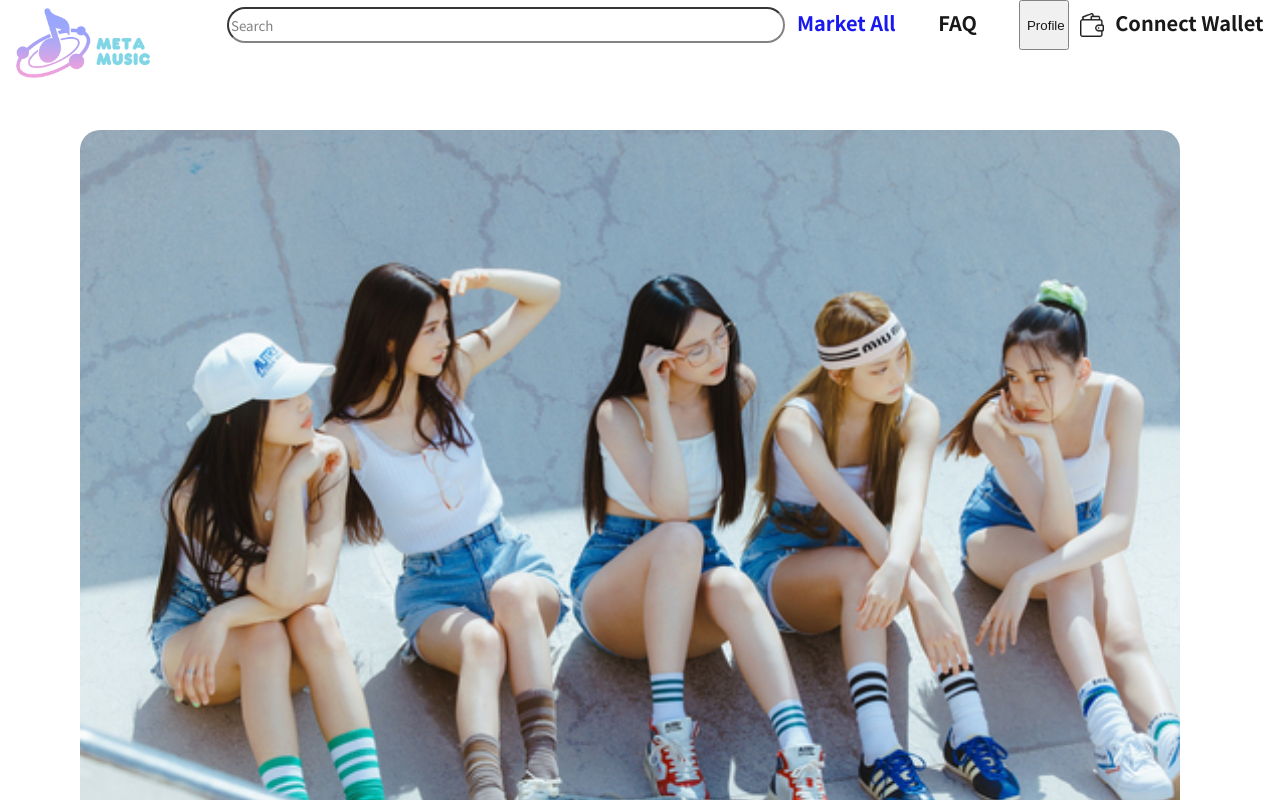
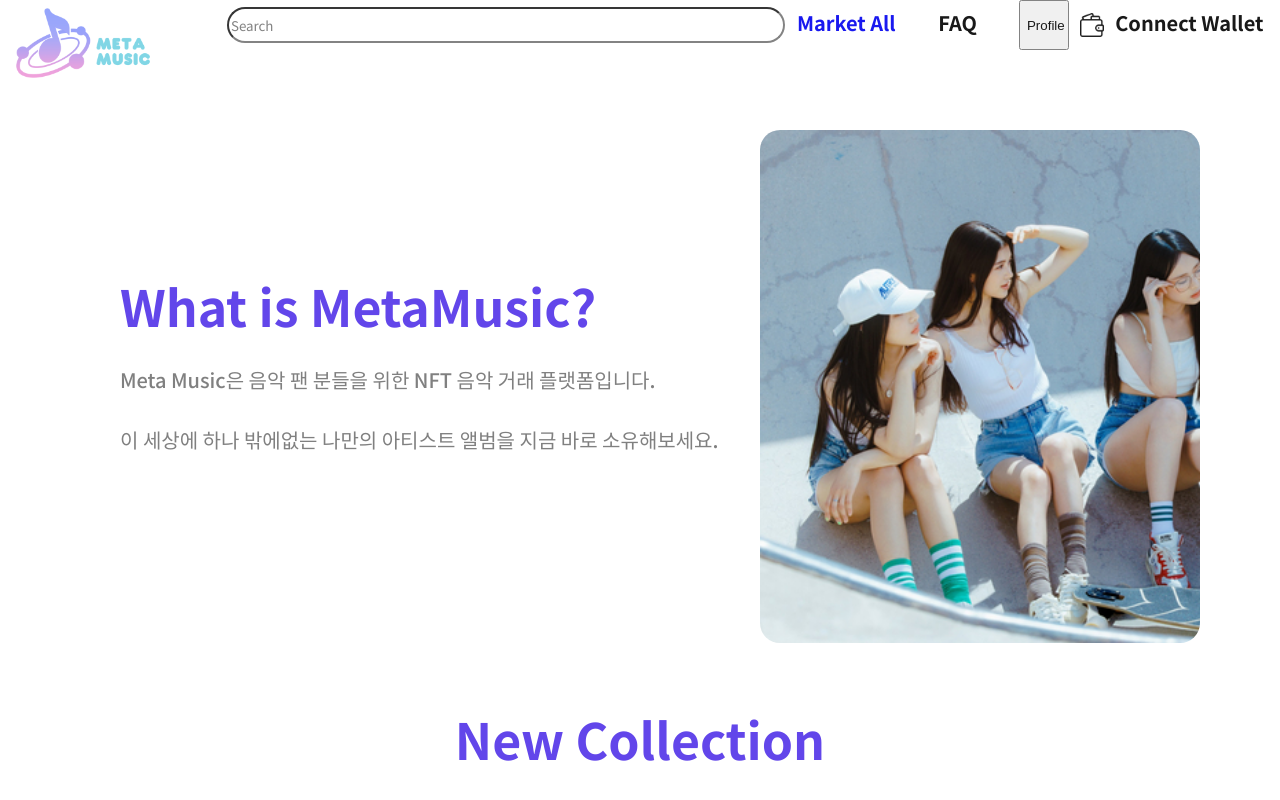
Before and after one commit to nity-su/nft-marketplace, a React (Create React App) app: page / in a window 1280 px wide. Shown: the top 800 px of the page. Built offline with nearby package versions, Linux system fonts and the light colour scheme; a web font is replaced by a local one; what alchemy-sdk would draw is missing.

Commit message:
Introduce 수정

```diff
--- a/src/components/organisms/home/Introduce.js
+++ b/src/components/organisms/home/Introduce.js
@@ -13,16 +13,30 @@ const BackGroundBox = styled.div`
 `;
 
 const MetaMusicIntroBox = styled.div`
+  width: 100%;
+  display: flex;
+  flex-direction: row;
+  display: flex;
+  justify-content: center;
+  align-items: center;
+`;
+
+const MetaMusicIntroContainer = styled.div`
+  margin-top: 80px;
+  width: 100%;
   display: flex;
   flex-direction: row;
   justify-content: center;
 `;
 
-const MetaMusicIntro = styled.div`
-  margin-top: 80px;
-  margin-right: 20px;
-  width: 1100px;
-  height: 750px;
+const MetaMusicIntroText = styled.div`
+  width: 680px;
+  height: 512px;
+`;
+
+const MetaMusicIntroImg = styled.div`
+  width: 440px;
+  height: 513px;
   border-radius: 20px;
   background-image: url(${TestImg});
   background-repeat: no-repeat;
@@ -56,13 +70,25 @@ const NewCollectionImgBox = styled.div`
 function Introduce() {
   return (
     <Section>
-      <BackGroundBox>
+      <BackGroundBox className="IntroduceTextStyle">
         <MetaMusicIntroBox>
-          <MetaMusicIntro></MetaMusicIntro>
+          <MetaMusicIntroContainer>
+            <MetaMusicIntroText>
+              <div className="h2">What is MetaMusic?</div>
+              <div className="p">
+                Meta Music은 음악 팬 분들을 위한 NFT 음악 거래 플랫폼입니다.
+              </div>
+              <div className="p">
+                이 세상에 하나 밖에없는 나만의 아티스트 앨범을 지금 바로
+                소유해보세요.
+              </div>
+            </MetaMusicIntroText>
+            <MetaMusicIntroImg></MetaMusicIntroImg>
+          </MetaMusicIntroContainer>
         </MetaMusicIntroBox>
         <NewCollectionContainerBox>
           <NewCollectionContainer>
-            <NewCollectionTitle className="NewCollectionTextStyle">
+            <NewCollectionTitle className="NewCollection">
               New Collection
             </NewCollectionTitle>
             <NewCollectionImgBox>
@@ -78,12 +104,32 @@ function Introduce() {
 export default Introduce;
 
 const Section = styled.section`
-  .NewCollectionTextStyle {
-    font-family: "Franklin Gothic Medium", "Arial Narrow", Arial, sans-serif;
-    font-weight: 700;
-    font-size: 50px;
-    text-align: center;
-    color: #6246ea;
-    margin-bottom: 20px;
+  .IntroduceTextStyle {
+    font-family: "Noto Sans KR", sans-serif;
+
+    .h2 {
+      margin-top: 150px;
+      margin-left: 40px;
+      font-weight: 700;
+      font-size: 50px;
+      color: #6246ea;
+    }
+
+    .p {
+      margin-top: 40px;
+      margin-left: 40px;
+      margin-right: 40px;
+      font-weight: 500;
+      font-size: 20px;
+      color: gray;
+    }
+
+    .NewCollection {
+      font-weight: 700;
+      font-size: 50px;
+      text-align: center;
+      color: #6246ea;
+      margin-bottom: 20px;
+    }
   }
 `;
```
